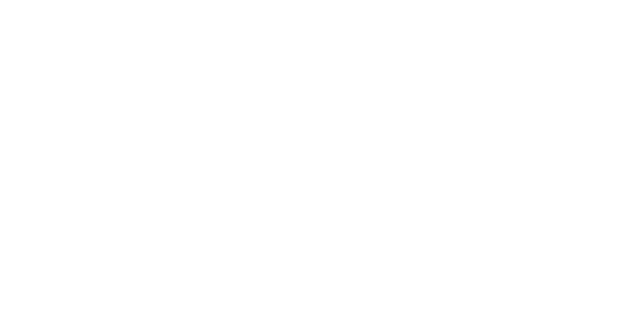
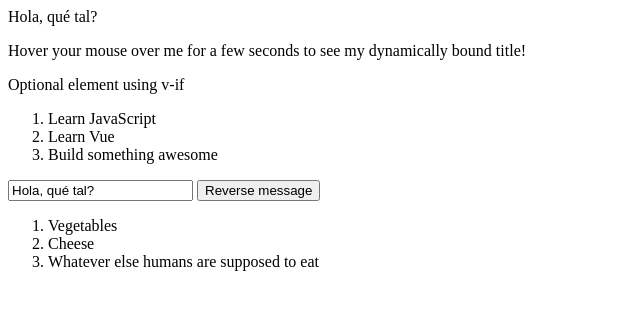
Before and after one commit to Dalvenjha/vue-tutorial, a plain HTML site: page index.html in a window 1280 px wide. Shown: the whole page, without its empty margins (0-640 px from the left). Drawn offline with nearby package versions, Linux system fonts and the light colour scheme.

Commit message:
end tutorial 1

```diff
--- a/index.html
+++ b/index.html
@@ -5,5 +5,70 @@
     <script src="https://cdn.jsdelivr.net/npm/vue/dist/vue.js"></script>
   </head>
 
-  <body></body>
+  <body>
+    <div id="app">
+      {{ message }}
+      <p>
+        <span v-bind:title="title">
+          Hover your mouse over me for a few seconds to see my dynamically bound
+          title!
+        </span>
+      </p>
+      <p v-if="seen">Optional element using v-if</p>
+      <ol>
+        <li v-for="todo in todos">{{ todo.text }}</li>
+      </ol>
+      <input v-model="message" />
+      <button v-on:click="reverseMessage">Reverse message</button>
+      <ol>
+        <todo-item
+          v-for="item in groceryList"
+          v-bind:todo="item"
+          v-bind:key="item.id"
+        ></todo-item>
+      </ol>
+    </div>
+
+    <script type="text/javascript">
+      Vue.component('todo-item', {
+        props: ['todo'],
+        template: '<li>{{ todo.text }}</li>'
+      });
+
+      var app = new Vue({
+        el: '#app',
+        data: {
+          message: 'Hola, qué tal?',
+          title: 'You loaded this page on ' + new Date().toLocaleString(),
+          seen: true,
+          todos: [
+            { text: 'Learn JavaScript' },
+            { text: 'Learn Vue' },
+            { text: 'Build something awesome' }
+          ],
+          groceryList: [
+            { id: 0, text: 'Vegetables' },
+            { id: 1, text: 'Cheese' },
+            { id: 2, text: 'Whatever else humans are supposed to eat' }
+          ]
+        },
+        methods: {
+          reverseMessage: function() {
+            this.message = this.message
+              .split('')
+              .reverse()
+              .join('');
+          }
+        }
+      });
+
+      Vue.component('todo-item', {
+        // The todo-item component now accepts a
+        // "prop", which is like a custom attribute.
+        // This prop is called todo.
+        props: ['todo'],
+        template: '<li>{{ todo.text }}</li>'
+      });
+    </script>
+  </body>
 </html>
```
